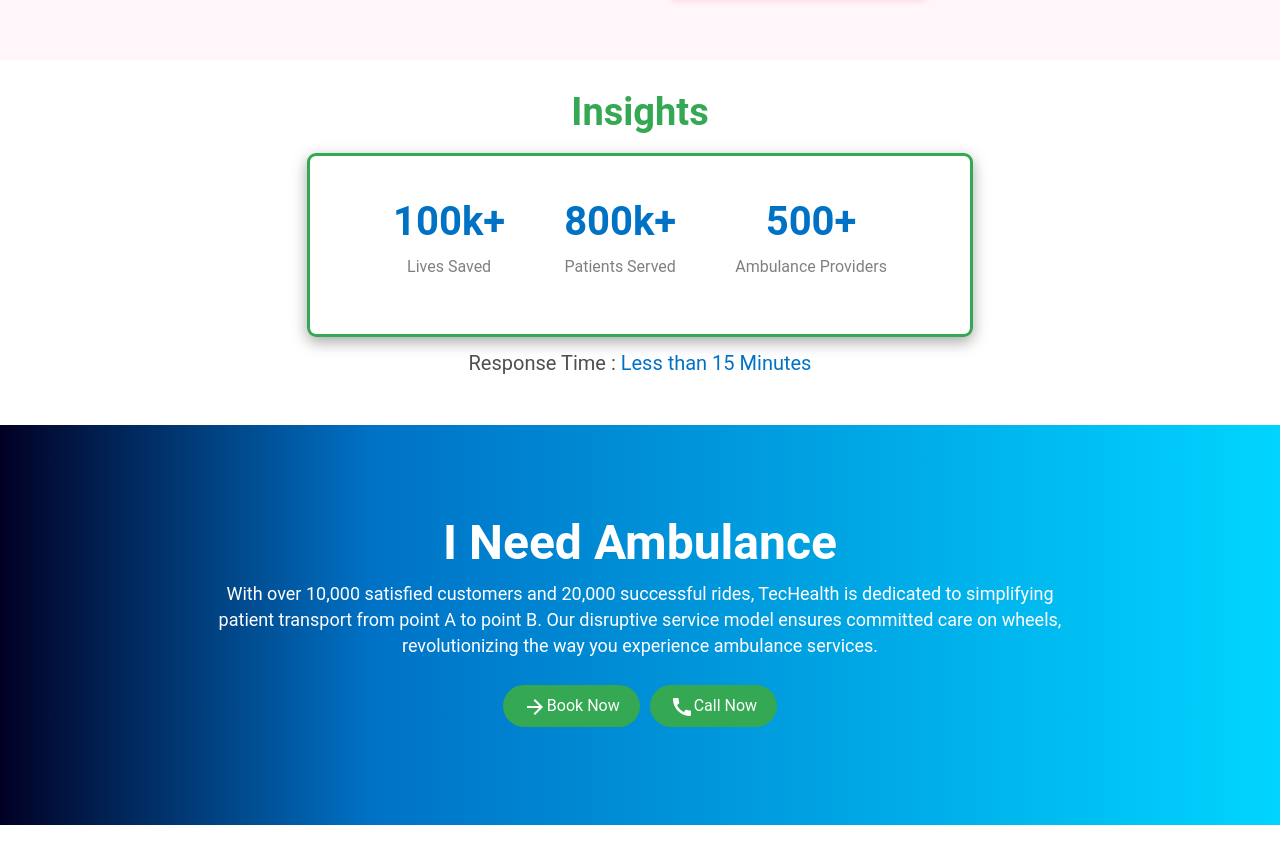
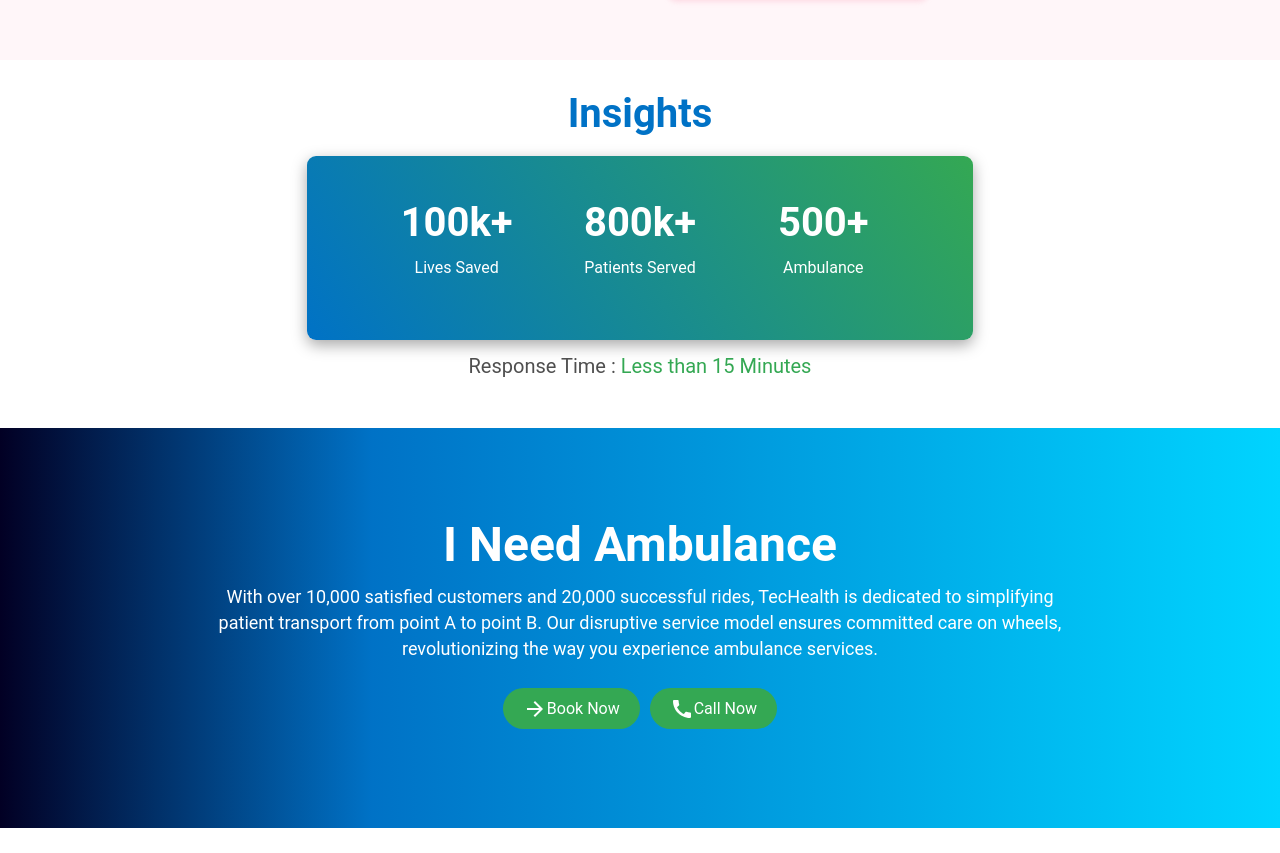
Before and after one commit to Roshan57548/TecHealth, a React (Vite) app in the folder TecHealth/: page /#/ in a window 1280 px wide. Shown: the part 2336-3189 px from the top of the page. Built offline with nearby package versions, Linux system fonts and the light colour scheme.

Commit message:
Modified Insight Component

```diff
--- a/TecHealth/src/Components/Home/Components/Style/Insights.css
+++ b/TecHealth/src/Components/Home/Components/Style/Insights.css
@@ -8,7 +8,6 @@
   margin-bottom: 30px;
 }
 .Insight_Parent_Container {
-  border: 3px solid #34a853;
   border-radius: 9px;
   display: flex;
   flex-direction: column;
@@ -18,12 +17,21 @@
   height: 23vh;
   margin: 10px 0 10px 0;
   box-shadow: rgba(0, 0, 0, 0.35) 0px 5px 15px;
+  background: linear-gradient(235deg,#34a853,#0072c6);
+}
+.Insight_Parent_Container:hover{
+  background: linear-gradient(235deg,#0072c6,#34a853);
 }
 
 .Insight_Heading {
-  font-size: 38px;
+  font-size: 40px;
   font-weight: bold;
-  color: #34a853;
+  color: #0072c6;
+}
+.Insight_Heading:hover{
+  letter-spacing: 0.1rem;
+  transform: scale(1.2);
+    transition: .5s;
 }
 .Insight_Subheading {
   font-size: 20px;
@@ -32,9 +40,10 @@
   display: flex;
   justify-content: center;
   align-items: center;
-  gap: 25px;
-  margin-top: 20px;
-  margin-bottom: 20px;
+  gap: 50px;
+  width: 500px;
+  text-align: center;
+  cursor: pointer;
 }
 
 .Insight_Content {
@@ -42,9 +51,9 @@
   justify-content: center;
   align-items: center;
   flex-direction: column;
-  padding: 12px 12px 9px 12px;
   margin: 5px;
   border-radius: 5px;
+  width: 180px;
 }
 
 .Insight_Content_Heading {
@@ -52,14 +61,22 @@
 }
 .Insight_Content_Description {
   font-size: 16px;
-  color: gray;
+  color: white;
+}
+.Insight_Content_Description:hover{
+  transform: scale(1.4);
+    transition: .5s;
 }
 
 .Insight_Content_Heading {
-  color: #0072c6;
+  color: white;
+}
+.Insight_Content_Heading:hover{
+  transform: scale(1.2);
+    transition: .5s;
 }
 .Insight_LessThan {
-  color: #0072c6;
+  color: #34a853;
 }
 
 /* responsive */
@@ -70,7 +87,7 @@
     height: 48vh;
   }
   .Insight_Heading {
-    font-size: 28px;
+    font-size: 38px;
   }
   .Insight_Subheading {
     font-size: 20px;
@@ -103,7 +120,7 @@
     padding-bottom: 40px;
   }
   .Insight_Heading {
-    font-size: 24px;
+    font-size: 38px;
   }
   .Insight_Subheading {
     font-size: 16px;
--- a/TecHealth/src/Components/Home/Content/ContentInsights.jsx
+++ b/TecHealth/src/Components/Home/Content/ContentInsights.jsx
@@ -17,7 +17,7 @@ const ContentInsights = {
 
     {
       Number3: "500+",
-        Description3: "Ambulance Providers",
+      Description3: "Ambulance",
     },
   ],
 };
```
Lines whose indentation alone changed are shown as unchanged.
